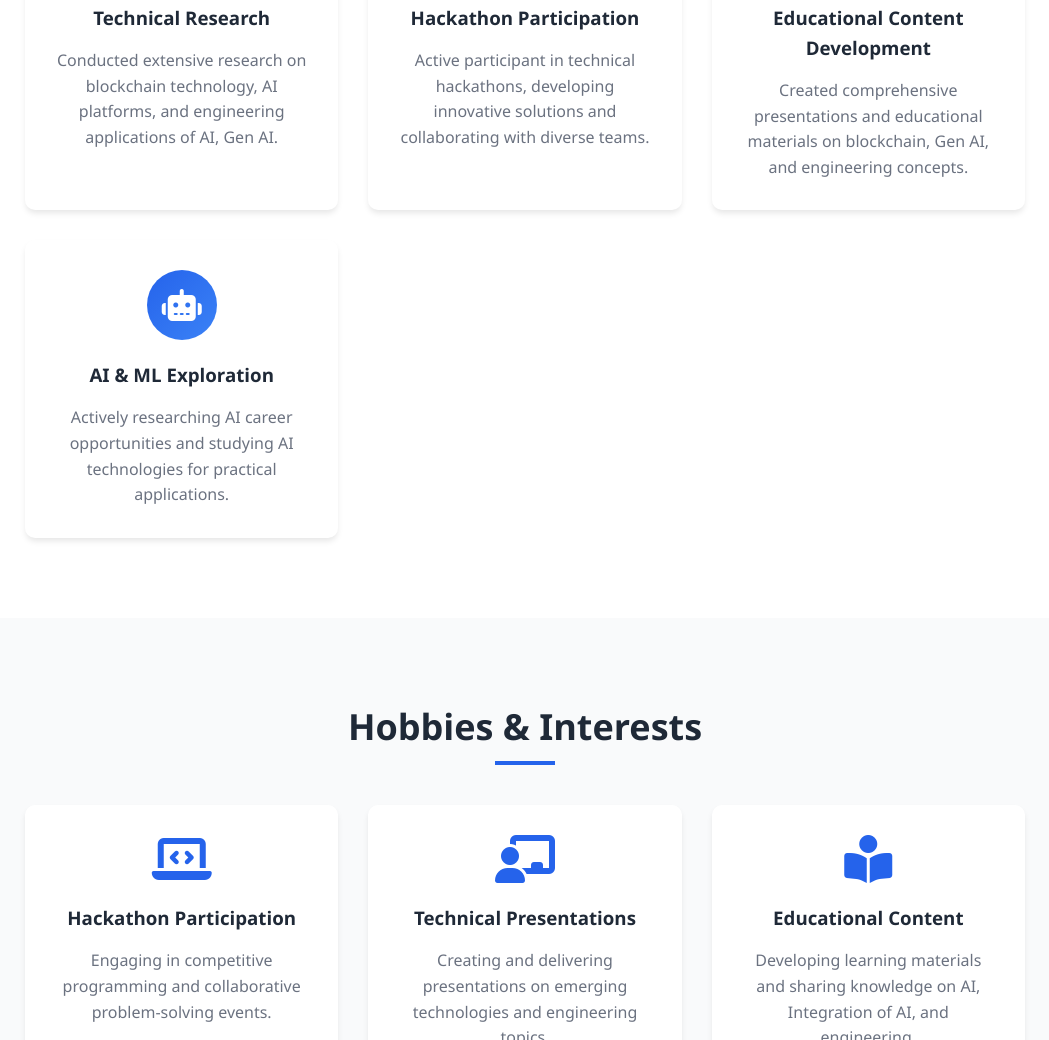
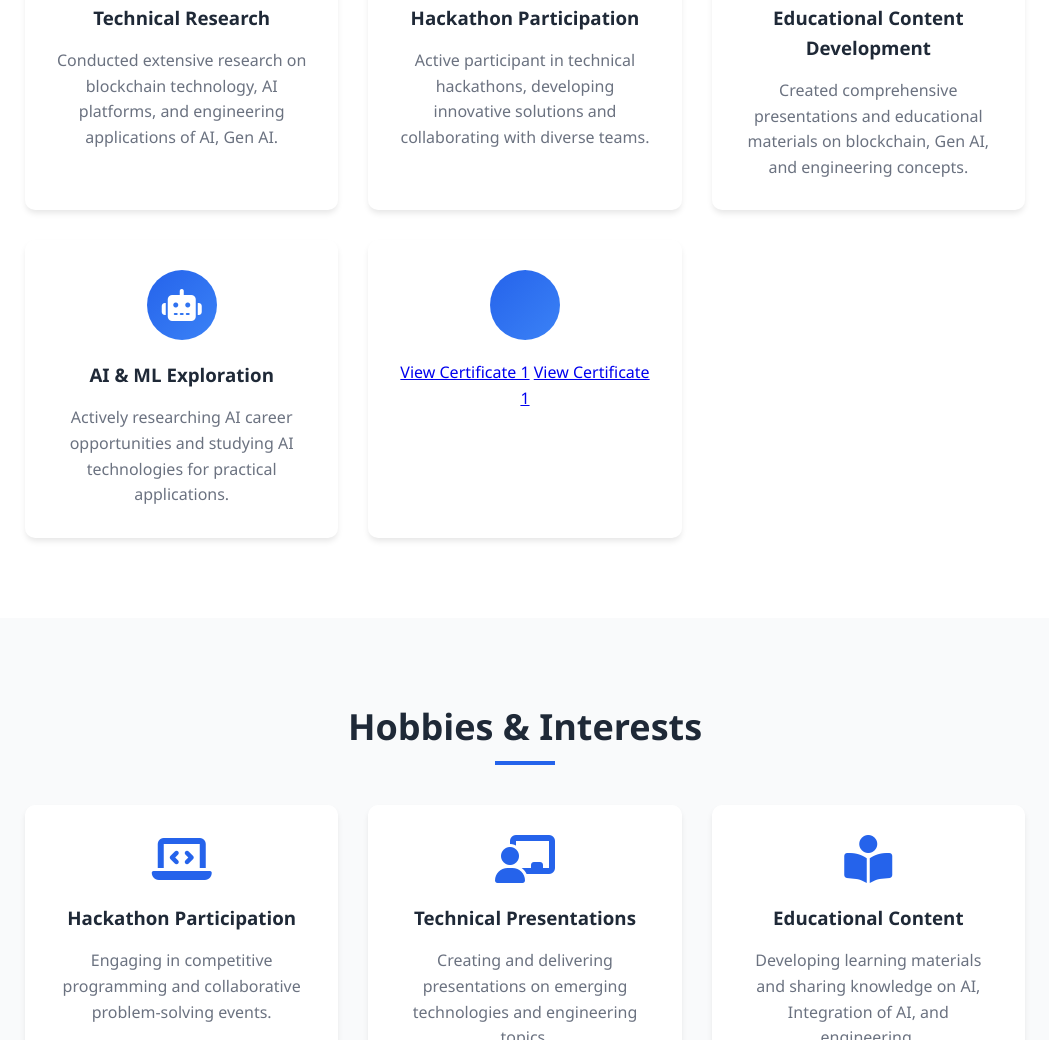
Before and after one commit to Govardhan1201/Personal-Website, a plain HTML site: page index.html in a window 1280 px wide. Shown: the part 2375-3415 px from the top of the page, without its empty margins (115-1164 px from the left). Drawn offline with Linux system fonts and the light colour scheme.

Commit message:
Add achievement card for AI & ML certificates
Added achievement card for AI and ML certificates.

```diff
--- a/index.html
+++ b/index.html
@@ -122,6 +122,12 @@
                     <h3>AI & ML Exploration</h3>
                     <p>Actively researching AI career opportunities and studying AI technologies for practical applications.</p>
                 </div>
+                                <div class="achievement-card">
+                    <div class="achievement-icon">
+                        <i class="fa-solid fa-file-certificate"></i>
+                    </div>
+                    <a href="Certificates/Oracle GEN AI.pdf" target="_blank">View Certificate 1</a>
+                    <a href="Certificates/IBM Prompt Engineering.pdf" target="_blank">View Certificate 1</a>                                </div>
             </div>
         </div>
     </section>
```
